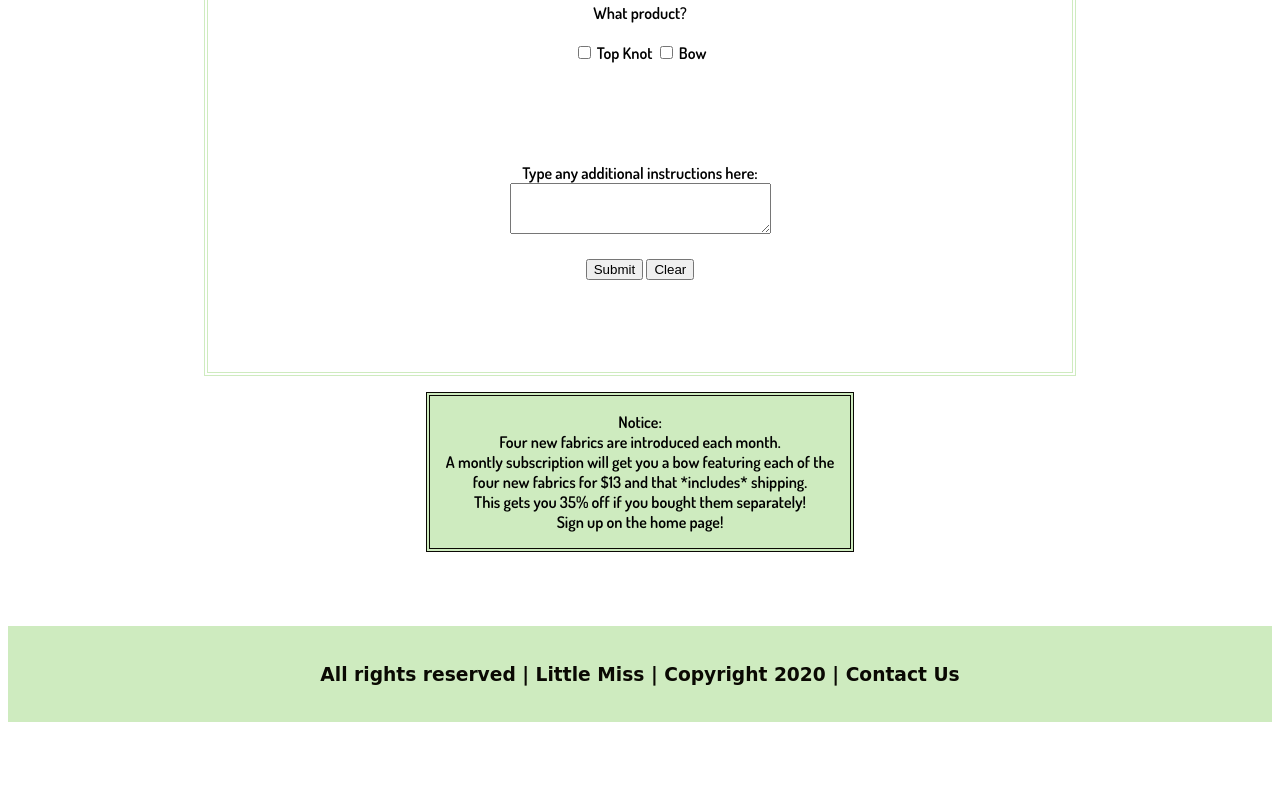
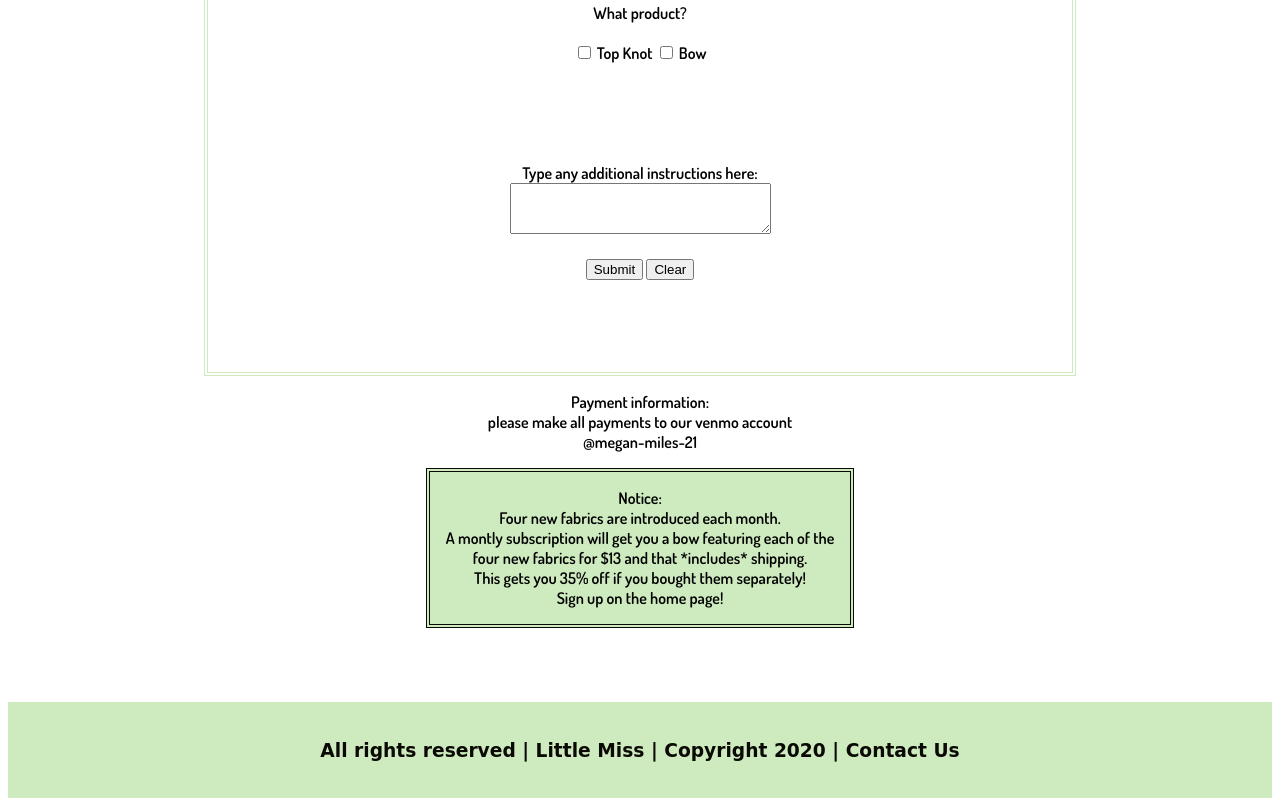
Before and after one commit to shannenbrad/justforfun, a website: page littleMiss/order.html in a window 1280 px wide. Shown: the part 894-1700 px from the top of the page. Before the commit the page ends 1624 px from the top, so only its background shows below. Drawn offline with Linux system fonts and the light colour scheme; a web font is replaced by a local one.

Commit message:
venmo info

```diff
--- a/littleMiss/order.html
+++ b/littleMiss/order.html
@@ -207,6 +207,7 @@
         </form>
         <br><br>
     </div>
+    <p>Payment information: <br> please make all payments to our venmo account <br> @megan-miles-21</p>
         <div id="calltoaction">
         Notice: <br>
         Four new fabrics are introduced each month. <br> A montly subscription will get you a bow featuring each of the
```
